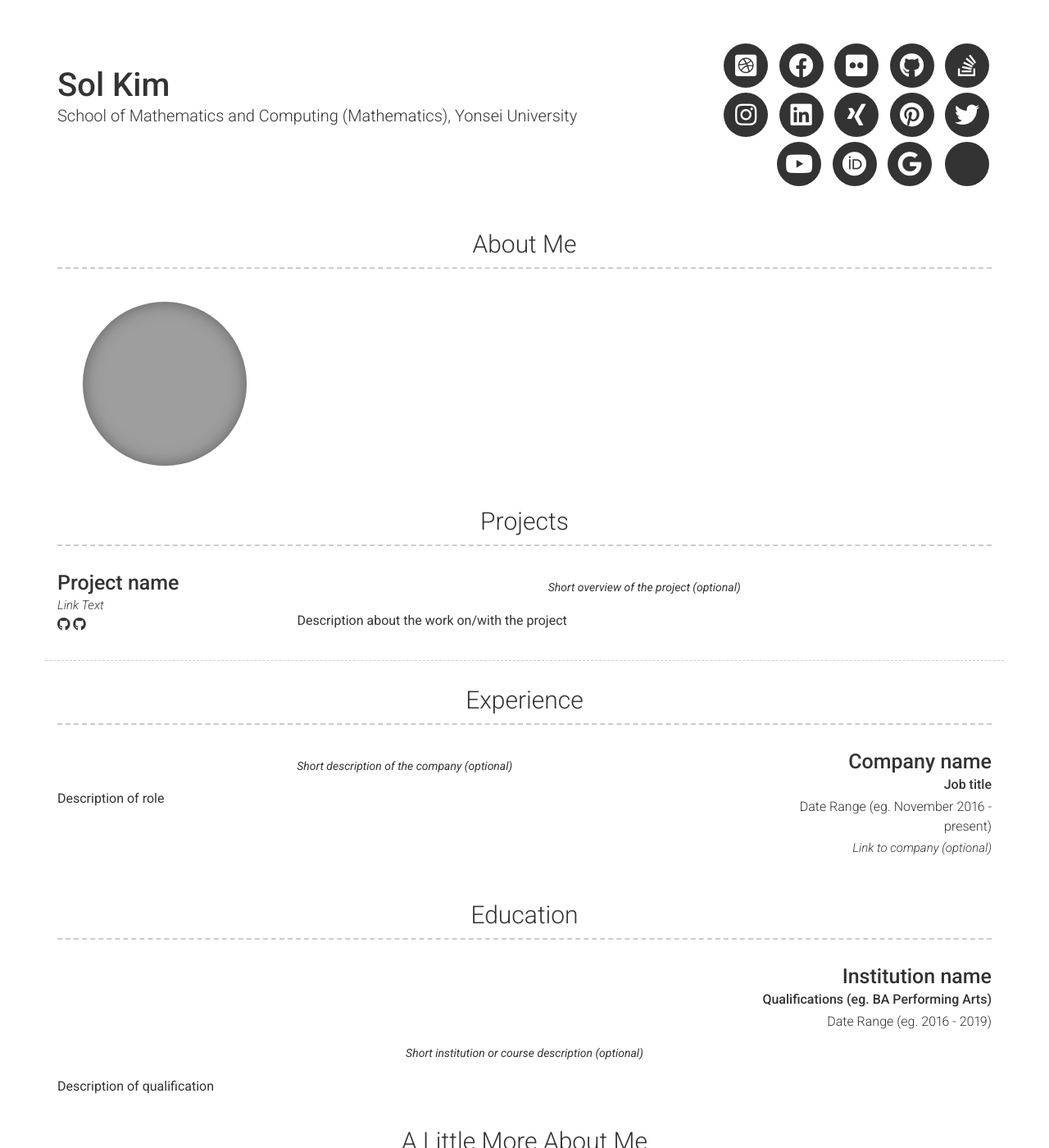
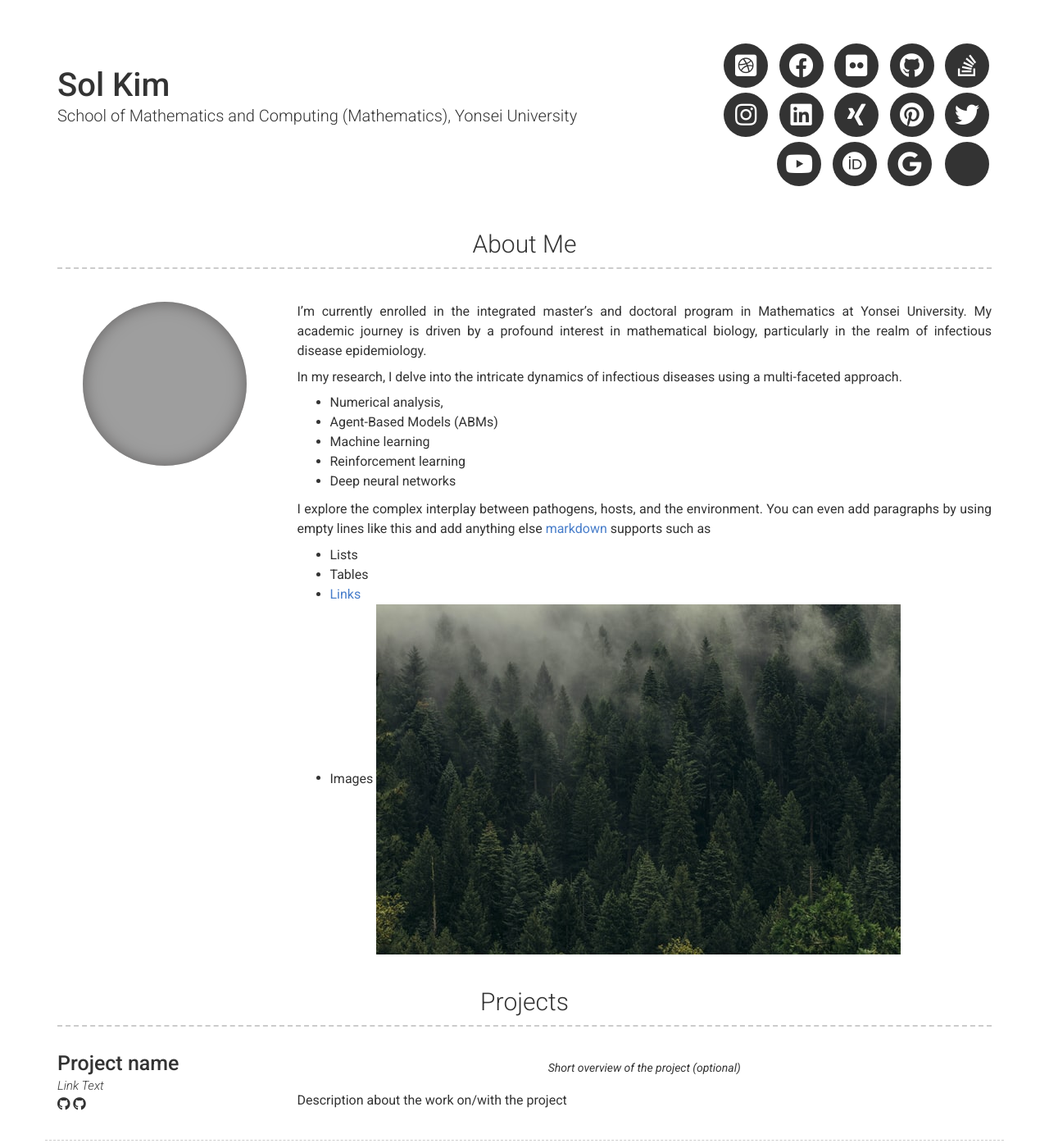
Before and after one commit to kimsol729/kimsol729.github.io, a Jekyll site: the page built from index.md, in a window 1280 px wide and 1400 px high. Shown: the whole window at 82% size. Built offline with Jekyll 4.4.1, drawn with Linux system fonts in a browser that asks for light colours; nearby versions of some CDN libraries; grey boxes are pictures that could not be loaded.

Commit message:
Update _config.yml

```diff
--- a/_config.yml
+++ b/_config.yml
@@ -19,12 +19,12 @@ darkmode: false
 
 # Social links
 twitter_username: jekyllrb
-github_username:  jekyll
+github_username:  kimsol729
 stackoverflow_username: "00000001"
 dribbble_username: jekyll
 facebook_username: jekyll
 flickr_username: jekyll
-instagram_username: jekyll
+instagram_username: naya_______1
 linkedin_username: jekyll
 xing_username: jekyll
 pinterest_username: jekyll
@@ -51,22 +51,22 @@ additional_links:
 # about_title: About Me (Use this to override about section title)
 about_profile_image: /images/profile.jpg
 about_content: | # this will include new lines to allow paragraphs
-# I'm currently enrolled in the integrated master's and doctoral program in Mathematics at Yonsei University.
-# My academic journey is driven by a profound interest in mathematical biology, particularly in the realm of infectious disease epidemiology.
+  I'm currently enrolled in the integrated master's and doctoral program in Mathematics at Yonsei University.
+  My academic journey is driven by a profound interest in mathematical biology, particularly in the realm of infectious disease epidemiology.
 
-# In my research, I delve into the intricate dynamics of infectious diseases using a multi-faceted approach.
-#   - Numerical analysis,
-#   - Agent-Based Models (ABMs)
-#   - Machine learning
-#   - Reinforcement learning
-#   - Deep neural networks
+  In my research, I delve into the intricate dynamics of infectious diseases using a multi-faceted approach.
+    - Numerical analysis,
+    - Agent-Based Models (ABMs)
+    - Machine learning
+    - Reinforcement learning
+    - Deep neural networks
 
-  # I explore the complex interplay between pathogens, hosts, and the environment.
-  # You can even add paragraphs by using empty lines like this and add anything else [markdown](https://www.markdownguide.org/getting-started#what-is-markdown) supports such as
-  #   - Lists
-  #   - Tables
-  #   - <a href="google.com">Links</a>
-  #   - Images ![alt text](/images/landscape-trees.jpg "Trees")
+  I explore the complex interplay between pathogens, hosts, and the environment.
+  You can even add paragraphs by using empty lines like this and add anything else [markdown](https://www.markdownguide.org/getting-started#what-is-markdown) supports such as
+    - Lists
+    - Tables
+    - <a href="google.com">Links</a>
+    - Images ![alt text](/images/landscape-trees.jpg "Trees")
 
 content:
   - title: Projects # Title for the section
```
